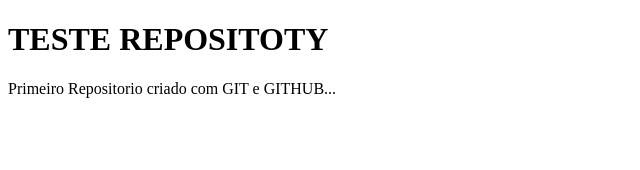
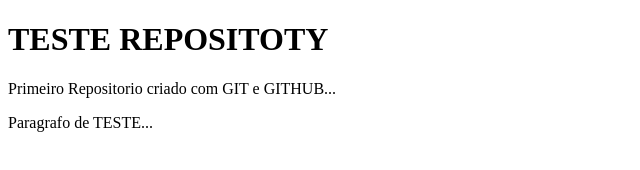
Before and after one commit to Wilian96/Teste-, a plain HTML site: page index.html in a window 1280 px wide. Shown: the whole page, without its empty margins (0-640 px from the left). Drawn offline with Linux system fonts and the light colour scheme.

Commit message:
Add um paragrafo
Adicionei um paragrafo de TESTE.

```diff
--- a/index.html
+++ b/index.html
@@ -9,5 +9,6 @@
 <body>
     <h1>TESTE REPOSITOTY</h1>
     <P>Primeiro Repositorio criado com GIT e GITHUB...</P>
+    <p>Paragrafo de TESTE...</p>
 </body>
 </html>
```
